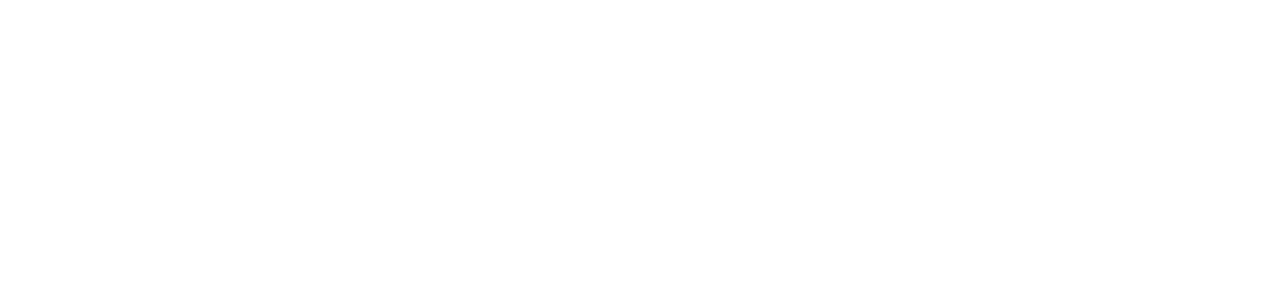
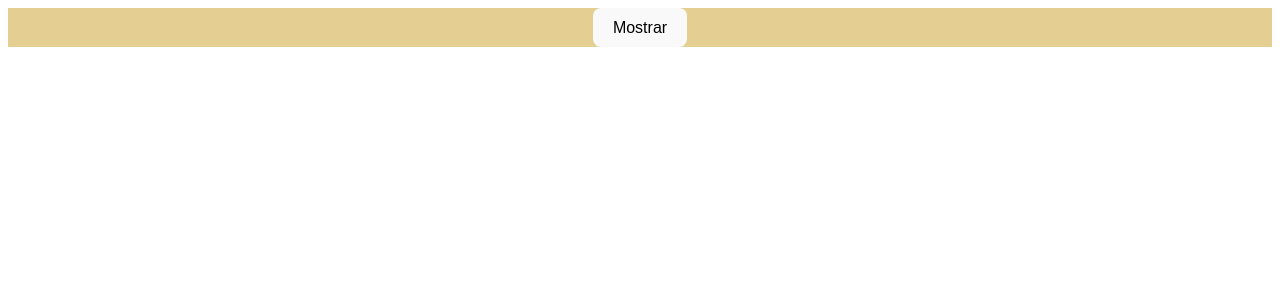
Before and after one commit to nhi1016/grupo-Mamba-Mentality-frontend, a React (Vite) app in the folder memory-matrix/: page /boardbutton in a window 1280 px wide. Before the commit this address had no page. Shown: the top 300 px of the page. Built offline with nearby package versions, Linux system fonts and the light colour scheme; a web font is replaced by a local one.

Commit message:
feat(app): add components jsx & css

```diff
--- /dev/null
+++ b/memory-matrix/src/Components/BoardButton.jsx
@@ -0,0 +1,11 @@
+import '../Styles/BoardButton.css';
+
+export default function BoardButton({onClick, showImage}){
+  return(
+    <div>
+      <button onClick={onClick}>
+        {showImage ? "Ocultar" : "Mostrar"}
+      </button>
+    </div>
+  )
+}
--- a/memory-matrix/src/Controllers/Routing.jsx
+++ b/memory-matrix/src/Controllers/Routing.jsx
@@ -6,6 +6,7 @@ import AboutUs from '../Components/AboutUs'
 import Login from '../Views/Login'
 import Signup from '../Views/Signup'
 import Board from '../Views/Board'
+import BoardButton from '../Components/BoardButton'
 
 function Routing(){
     return (
@@ -18,6 +19,7 @@ function Routing(){
                 <Route path={'/login'} element={<Login/>}/>
                 <Route path={'/signup'} element={<Signup/>}/>
                 <Route path={'/board'} element={<Board/>}/>
+                <Route path={'/boardbutton'} element={<BoardButton/>}/>
             </Routes>
         </BrowserRouter>
         </>
--- a/memory-matrix/src/Views/Board.jsx
+++ b/memory-matrix/src/Views/Board.jsx
@@ -1,6 +1,7 @@
 import React, { useState, useEffect } from 'react';
 import '../Styles/Board.css';
 import Card from './Card.jsx';
+import BoardButton from '../Components/BoardButton.jsx';
 
 const Board = () => {
   const [cards, setCards] = useState([]);
```
Also changed, not shown: memory-matrix/src/Styles/BoardButton.css (added).
